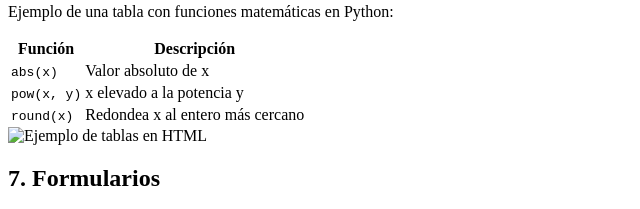
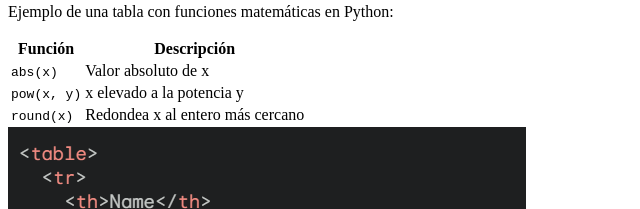
Before and after one commit to Abrahamfmm/Clase-2, a plain HTML site: page index.html in a window 1280 px wide. Shown: the part 2594-2803 px from the top of the page, without its empty margins (0-640 px from the left). Drawn offline with Linux system fonts and the light colour scheme.

Commit message:
imagen de tablas en html

```diff
--- a/index.html
+++ b/index.html
@@ -85,7 +85,7 @@ El HTML se creó en un principio con objetivos divulgativos de información con
                     <td>Redondea x al entero más cercano</td>
                 </tr>
             </table>
-            <img src="tablas.png" alt="Ejemplo de tablas en HTML">
+            <img src="imagenes/tabla-html.png" alt="Ejemplo de tablas en HTML">
         </section>
 
         <section>
```
Also changed, not shown: imagenes/tabla-html.png (added).
